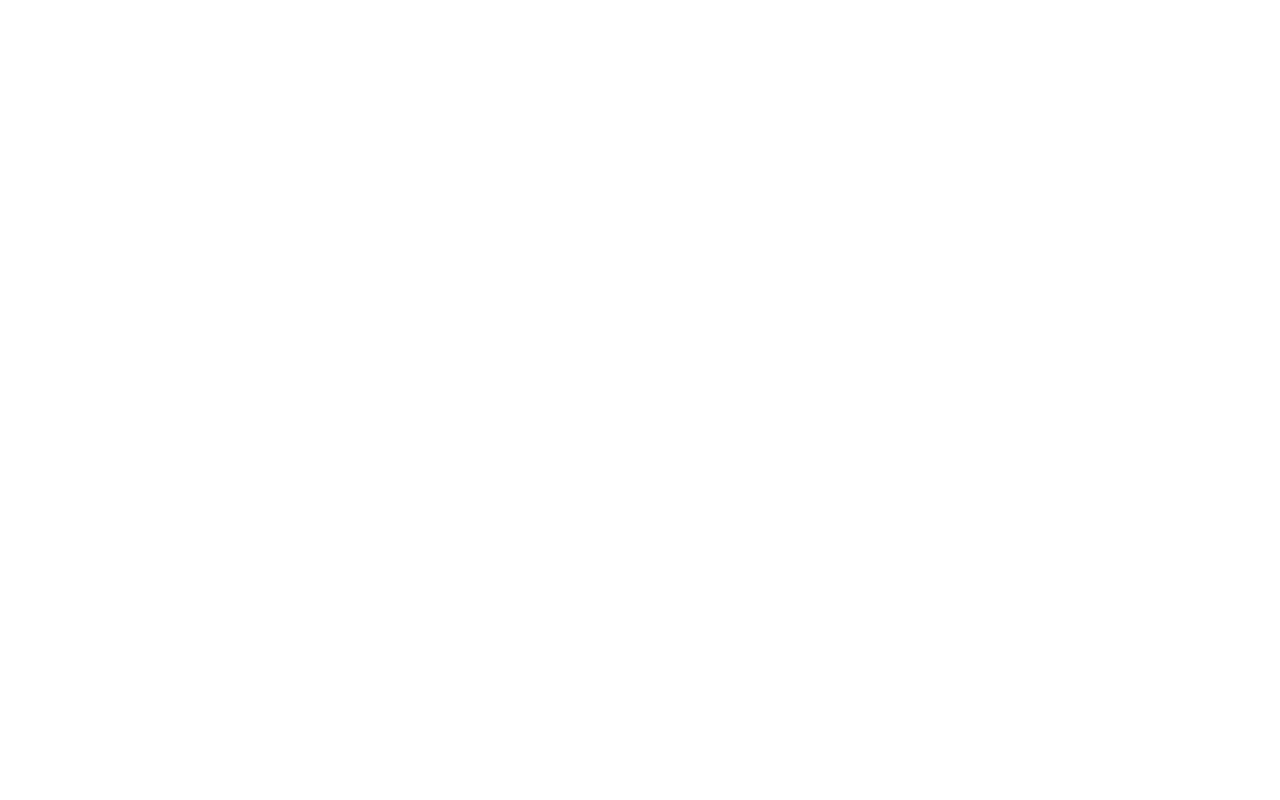
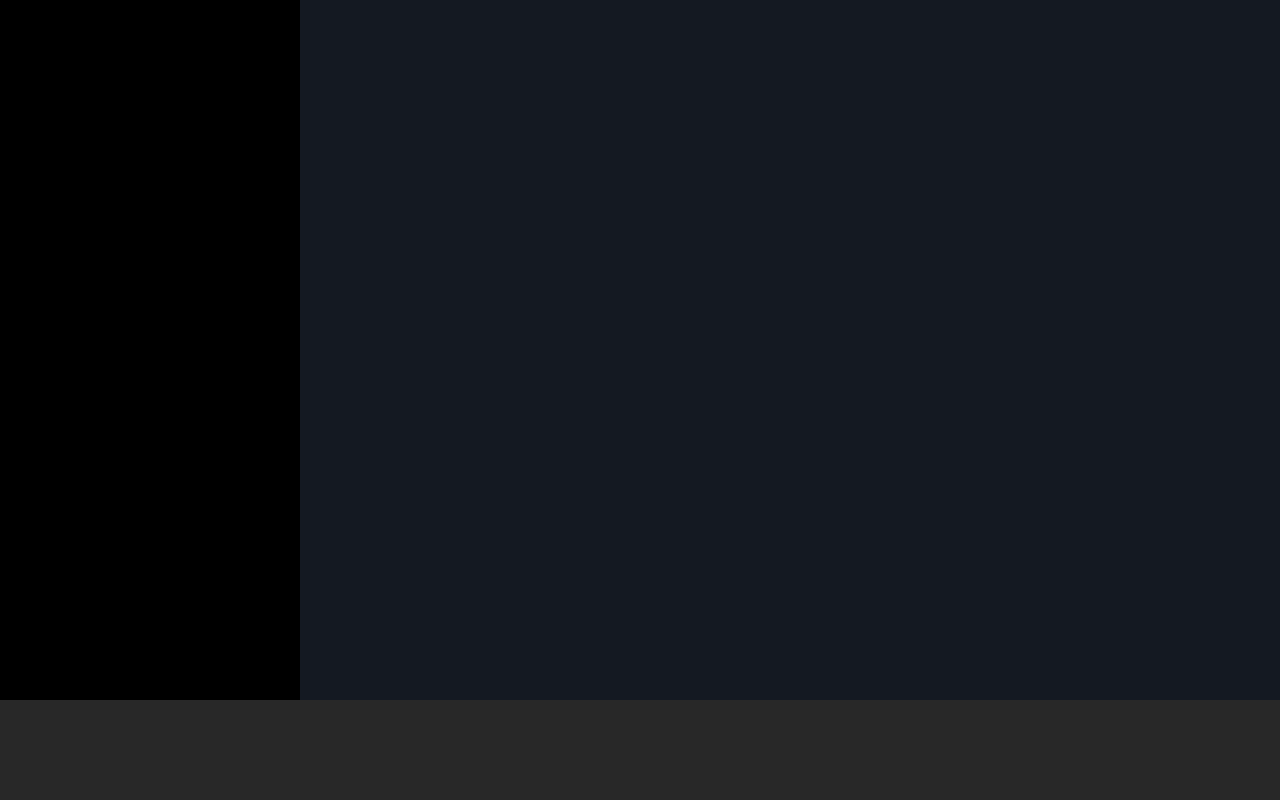
Before and after one commit to PaulDenis/html-css-spotifyweb, a plain HTML site: page index.html in a window 1280 px wide. Drawn offline with Linux system fonts and the light colour scheme.

Commit message:
Prima divisione in sezioni

```diff
--- a/css/style.css
+++ b/css/style.css
@@ -0,0 +1,37 @@
+* {
+    box-sizing: border-box;
+    margin: 0;
+    padding: 0;
+}
+
+footer {
+    position: fixed;
+    height: 100px;
+    width: 100%;
+    bottom: 0;
+    left: 0;
+    background-color: #282828;
+}
+
+.clearfix::after {
+    content: "";
+    display: table;
+    clear: both;
+}
+
+#left_col {
+    float: left;
+    width: 300px;
+    height: calc(100vh - 100px);
+    padding-top: 75px;
+    background-color: #000000;
+}
+
+#right_col {
+    float: left;
+    width: calc(100% - 300px);
+    height: calc(100vh - 100px);
+    padding-top: 75px;
+    overflow: auto;
+    background-color: #141922;
+}
--- a/index.html
+++ b/index.html
@@ -9,5 +9,56 @@
     </head>
     <body>
 
+        <!-- barra trasparente superiore -->
+        <header>
+
+        </header>
+        <!-- /barra trasparente superiore -->
+
+        <!-- Contenuto principale -->
+        <main>
+            <!-- Menu a sinistra -->
+            <section id="left_col">
+
+            </section>
+            <!-- /Menu a sinistra -->
+
+            <!-- contenuto principale a destra -->
+            <section id="right_col">
+                <!-- menu inline -->
+                <div>
+
+                </div>
+                <!-- /menu inline -->
+
+                <!-- ascoltate di recente -->
+                <div>
+
+                </div>
+                <!-- /ascoltate di recente -->
+
+                <!-- creato per te -->
+                <div>
+
+                </div>
+                <!-- /creato per te -->
+
+                <!-- artisti popolari -->
+                <div>
+
+                </div>
+                <!-- /artisti popolari -->
+
+
+            </section>
+            <!-- /contenuto principale a destra -->
+
+        </main>
+        <!-- /Contenuto principale -->
+
+        <footer>
+
+        </footer>
+
     </body>
 </html>
```
